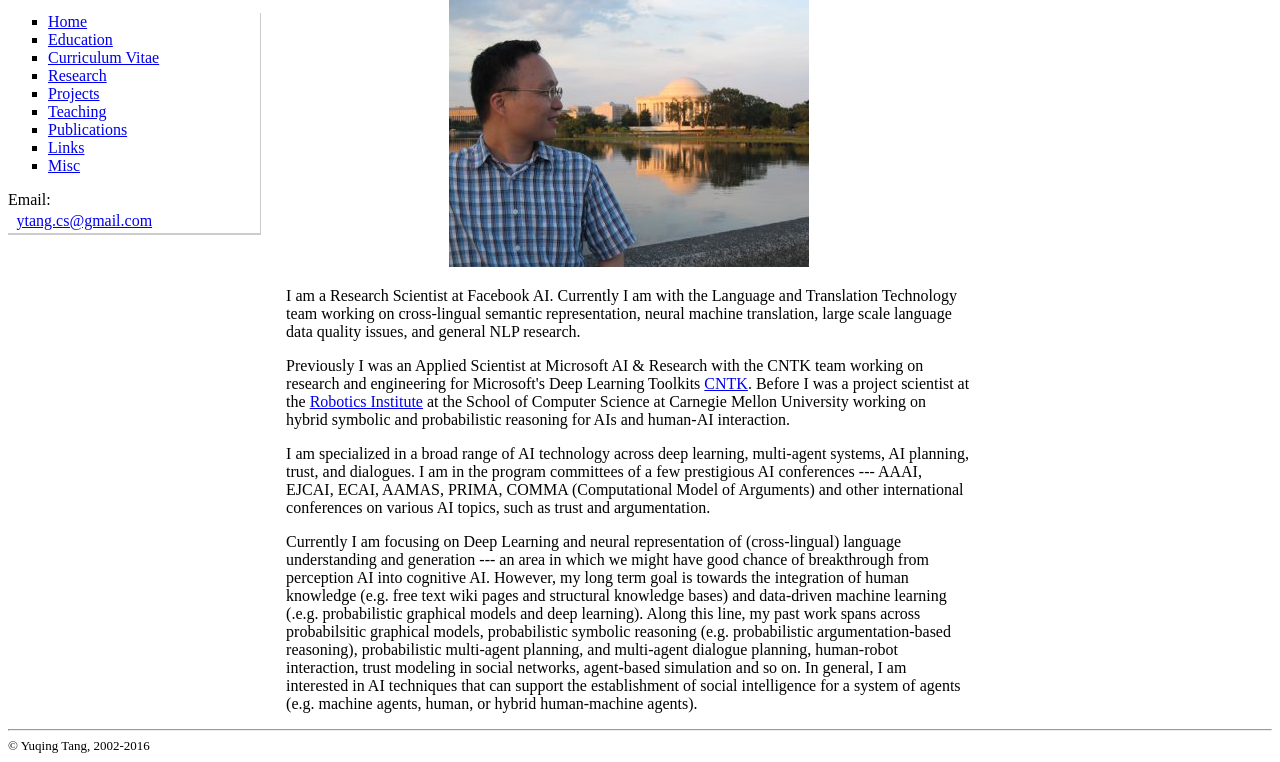
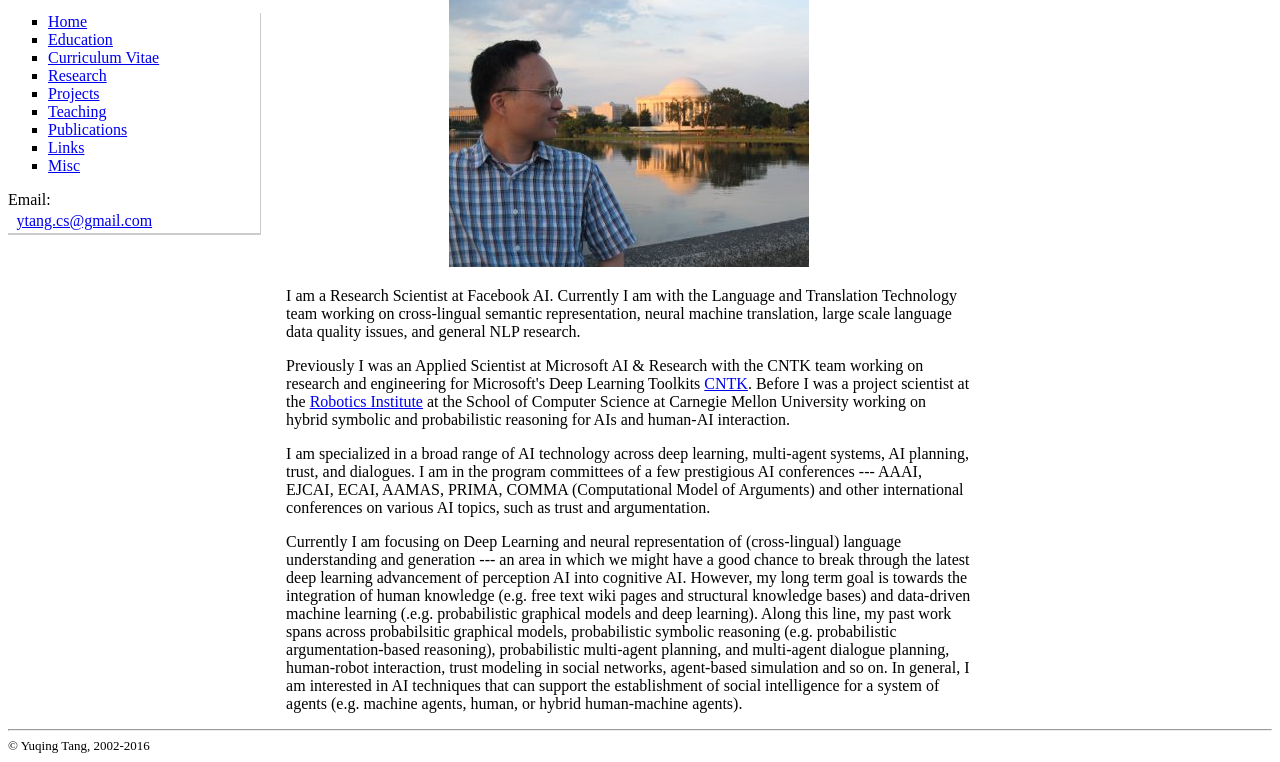
Before and after one commit to tangyuq/tangyuq.github.io, a plain HTML site: page index.html in a window 1280 px wide. Shown: the part 77-839 px from the top of the page. Drawn offline with Linux system fonts and the light colour scheme.

Commit message:
Update index.html

```diff
--- a/index.html
+++ b/index.html
@@ -75,7 +75,7 @@ I am specialized in a broad range of AI technology across deep learning, multi-a
 
 <p>
 Currently I am focusing on Deep Learning and neural representation of (cross-lingual) language understanding and generation
-	--- an area in which we might have good chance of breakthrough from perception AI into cognitive AI.
+	--- an area in which we might have a good chance to break through the latest deep learning advancement of perception AI into cognitive AI.
 
 	However, my long term goal is towards the integration of human knowledge (e.g. free text wiki pages and structural knowledge bases) and data-driven machine learning (.e.g. probabilistic graphical models and deep learning). Along this line, my past work spans across probabilsitic graphical models, probabilistic symbolic reasoning (e.g. probabilistic argumentation-based reasoning),
 	probabilistic multi-agent planning, and multi-agent dialogue planning, human-robot interaction, trust modeling in social networks, agent-based simulation and so on. In general, I am interested in AI techniques that can support the establishment of social intelligence for a system of agents (e.g. machine agents, human, or hybrid human-machine agents).
```
